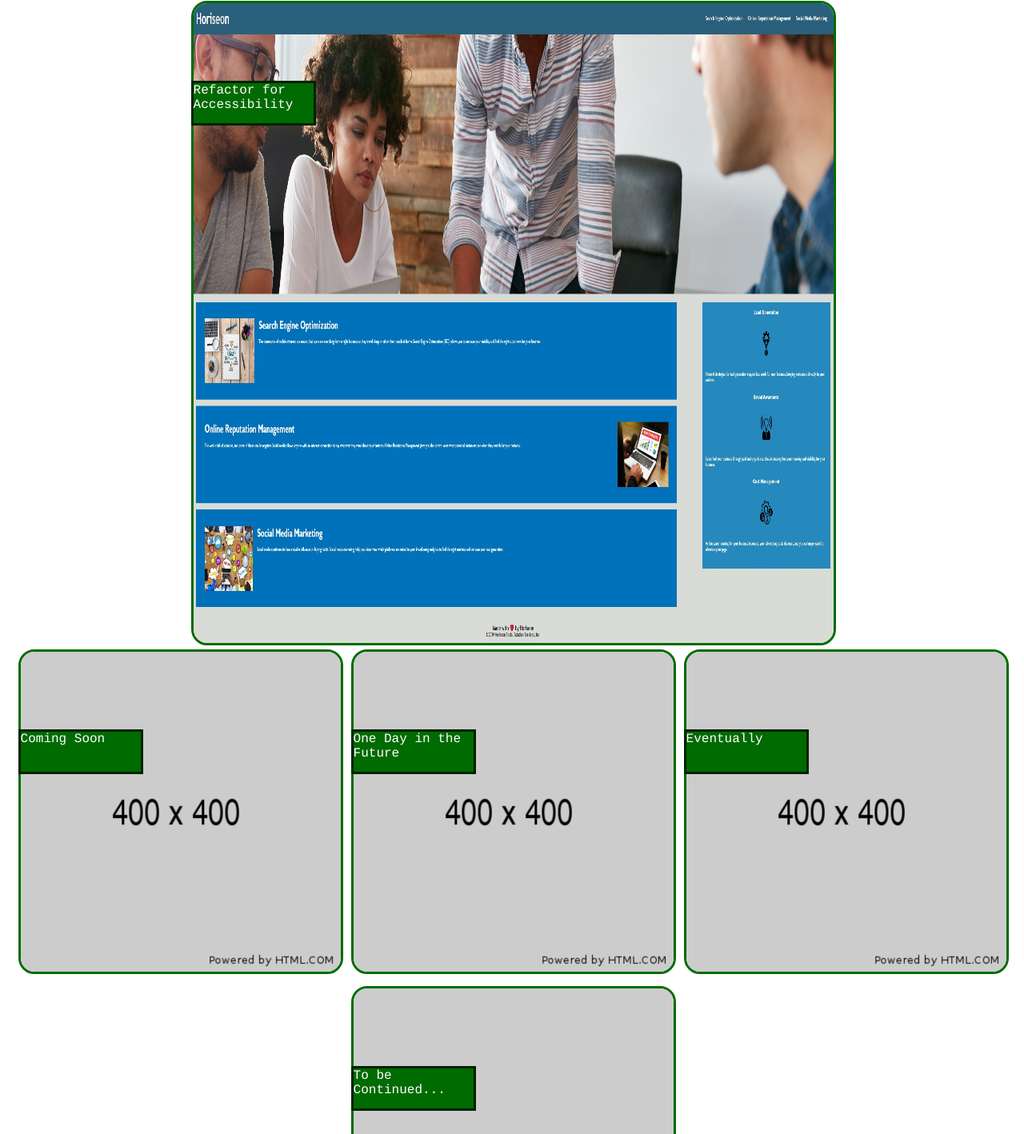
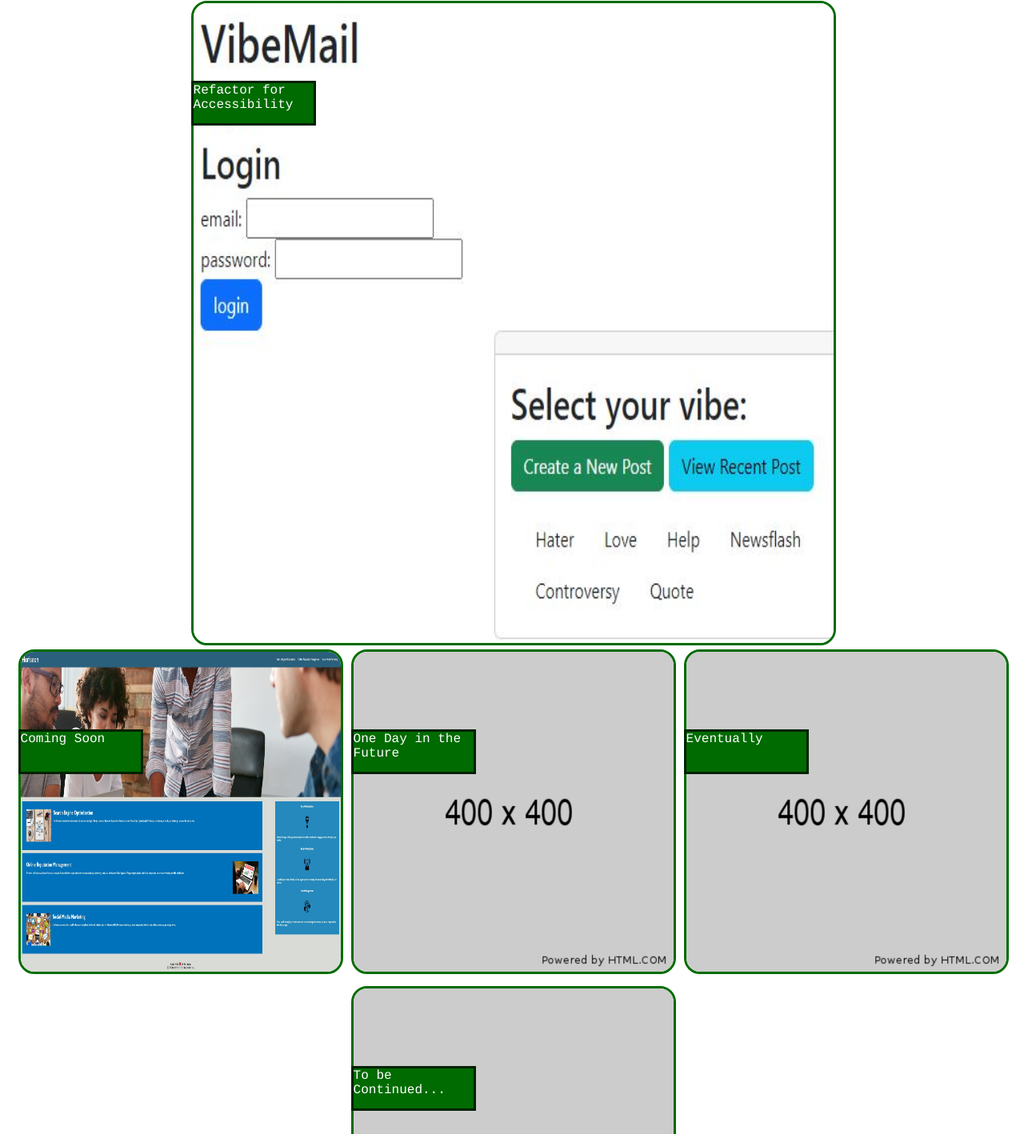
Before and after one commit to chavisca/CC-WebApp-Portfolio, a plain HTML site: page index.html in a window 1280 px wide. Shown: the part 1147-2565 px from the top of the page at 80% size. Drawn offline with Linux system fonts and the light colour scheme.

Commit message:
updated with project 2 link and image

```diff
--- a/index.html
+++ b/index.html
@@ -34,12 +34,12 @@
 <!-- My Projects Section -->
         <div class="myproj" id="projects">My Projects</div>
             <div class="main">
-                <div class="bigcontain"><a href="https://chavisca.github.io/Refactor-for-Accessibility/"><img class="bigwork" src="./assets/images/refactor.jpg" alt="image-of-refactor-project" /></a>
+                <div class="bigcontain"><a href="https://github.com/BaBread/VibeMail"><img class="bigwork" src="./assets/images/vibemail.JPG" alt="image-of-frontbackend-project" /></a>
                 <div class="bigtitle">Refactor for Accessibility</div></div>
             </div>
 <!-- Others section to be updated with future projects  -->
             <div class="others">
-                <div class="o1"><a href="http://www.google.com"><img class="phldr" src="./assets/images/400xplaceholder.png" alt="400x400-placeholder-image" /></a>
+                <div class="o1"><a href="https://chavisca.github.io/Refactor-for-Accessibility/"><img class="phldr" src="./assets/images/refactor.jpg" alt="image-of-refactor-project" /></a>
                 <div class="littletitle">Coming Soon</div></div>
                 <div class="o2"><a href="http://www.yahoo.com"><img class="phldr" src="./assets/images/400xplaceholder.png" alt="400x400-placeholder-image" /></a>
                 <div class="littletitle">One Day in the Future</div></div>
```
Also changed, not shown: assets/images/vibemail.JPG (added).
